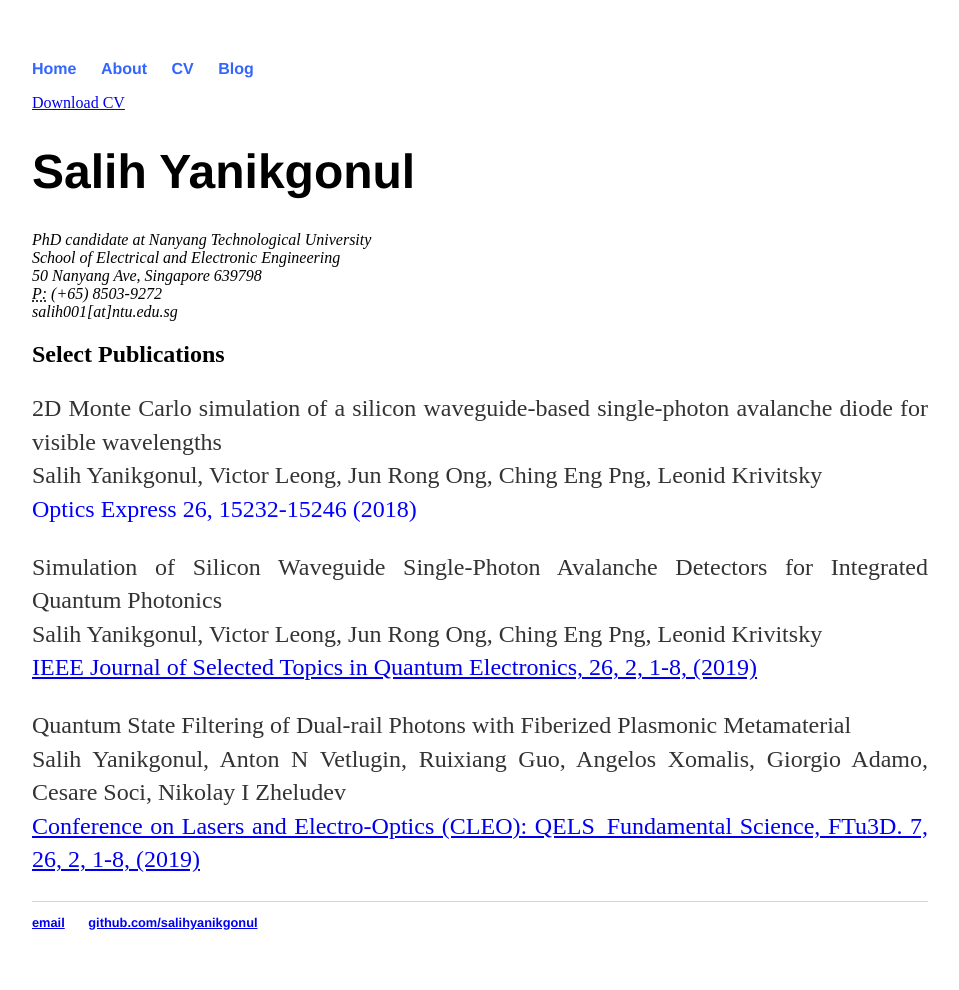
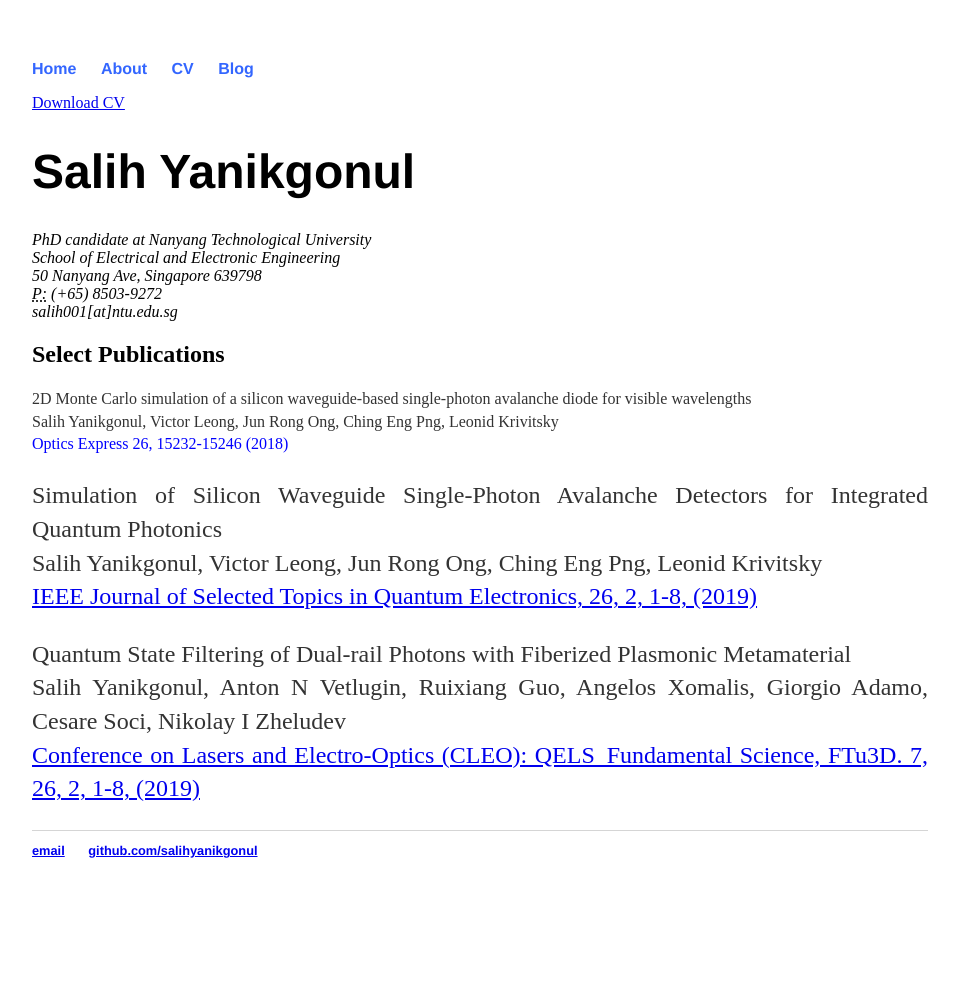
Before and after one commit to salihyanikgonul/salihyanikgonul.github.io, a Jekyll site: the page built from cv/index.html, in a window 1280 px wide. Shown: the whole page, without its empty margins (160-1119 px from the left). Built offline with Jekyll 4.4.1, drawn with Linux system fonts in a browser that asks for light colours; after the commit the page ends 918 px from its top, so only the background shows below that.

Commit message:
Update index.html

```diff
--- a/cv/index.html
+++ b/cv/index.html
@@ -16,7 +16,7 @@ title: Salih Yanikgonul's CV
 		</address>
 
 		<h2>Select Publications</h2>
-		<p>2D Monte Carlo simulation of a silicon waveguide-based single-photon avalanche diode for visible wavelengths<br>
+		<p class="publications">2D Monte Carlo simulation of a silicon waveguide-based single-photon avalanche diode for visible wavelengths<br>
 		Salih Yanikgonul, Victor Leong, Jun Rong Ong, Ching Eng Png, Leonid Krivitsky<br>
 		<a href="https://doi.org/10.1364/OE.26.015232" target="_blank" class="cv">Optics Express 26, 15232-15246 (2018)</a>
 
```
